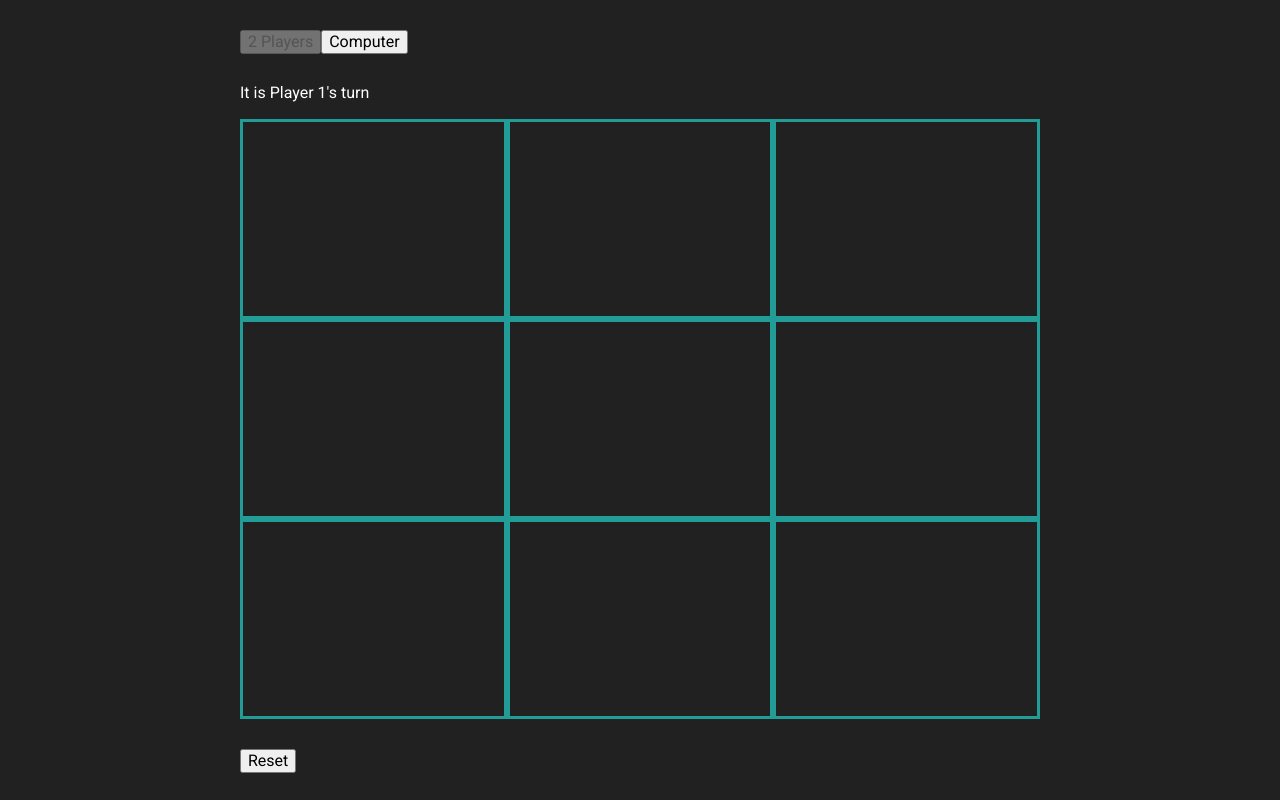
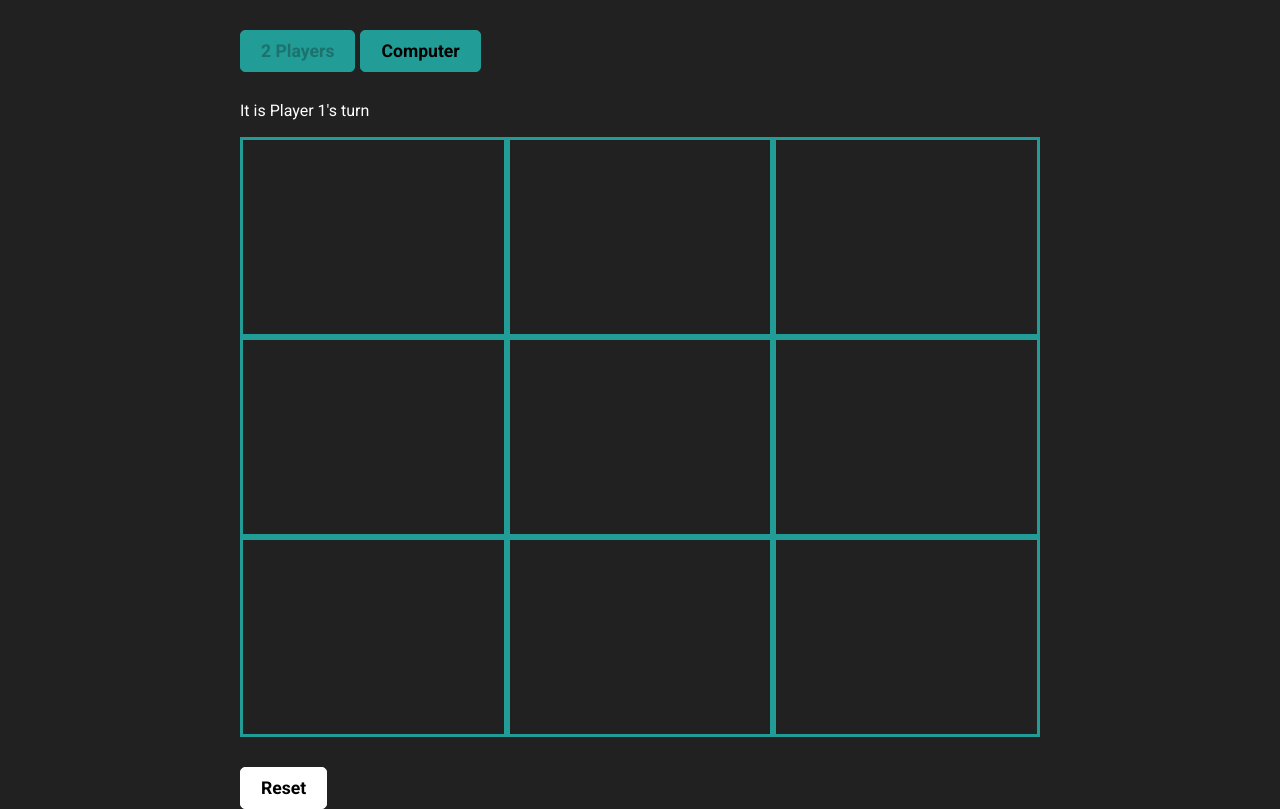
Before and after one commit to waterlooblue/tic-tac-toe, an Angular app: page / in a window 1280 px wide. Built offline with nearby package versions, Linux system fonts and the light colour scheme.

Commit message:
Add class for reset button

```diff
--- a/src/app/components/board/board.component.html
+++ b/src/app/components/board/board.component.html
@@ -1,7 +1,7 @@
 <div class="background">
   <div class="container">
     <div style="margin-bottom: 30px; padding-top: 30px;">
-      <button (click)="togglePlayers()" [disabled]="!playComputer">2 Players</button>
+      <button (click)="togglePlayers()" [disabled]="!playComputer" style="margin-right: 5px;">2 Players</button>
       <button (click)="togglePlayers()" [disabled]="playComputer">Computer</button>
     </div>
     <p *ngIf="!playComputer">It is {{ currentPlayer === 'x' ? 'Player 1\'s' : 'Player 2\'s' }} turn</p>
@@ -10,6 +10,6 @@
     </div>
     <p *ngIf="isGameWon"> {{ currentPlayer | uppercase }} has won the game. Play again?</p>
     <p *ngIf="isGameDraw"> Game ended in a draw. Play again?</p>
-    <button (click)="reset()">{{'Reset'}}</button>
+    <button (click)="reset()" class="reset">{{'Reset'}}</button>
   </div>
 </div>
--- a/src/app/components/square/square.component.scss
+++ b/src/app/components/square/square.component.scss
@@ -7,6 +7,7 @@
   font-size: 40px;
   font-weight: bold;
   text-transform: uppercase;
+  border-radius: 0;
   @media screen and (min-width: 500px) {
     font-size: 60px;
   }
--- a/src/styles.scss
+++ b/src/styles.scss
@@ -3,5 +3,19 @@
 @import url('https://fonts.googleapis.com/css2?family=Poppins:wght@400;500;600;700;800;900&family=Roboto:ital,wght@0,100;0,300;0,400;0,500;0,700;0,900;1,100;1,300;1,400;1,500;1,700;1,900&display=swap');
 
 body {
-  font-family: 'Roboto';
+  font-family: 'Roboto', sans-serif;
 }
+
+button {
+  font-weight: bold;
+  font-size: 1.1rem;
+  padding: 10px 20px;
+  border: 1px solid rgb(34, 156, 150);
+  background-color: rgb(34, 156, 150);
+  border-radius: 5px;
+}
+
+.reset {
+  border-color: white;
+  background-color: white;
+}
```
